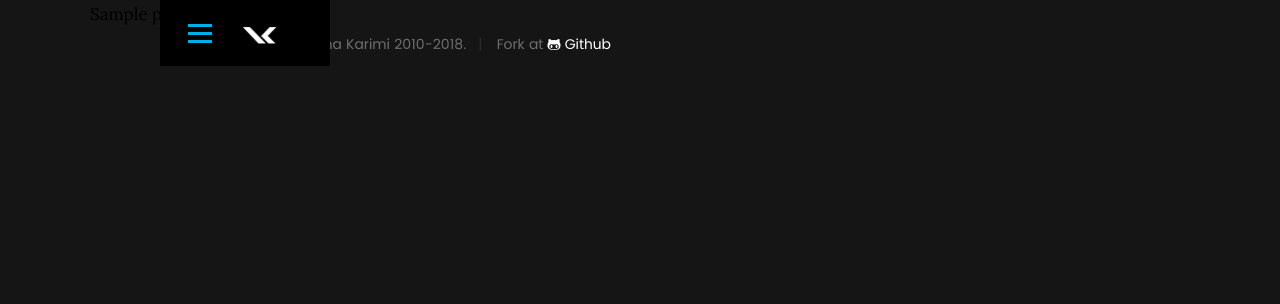
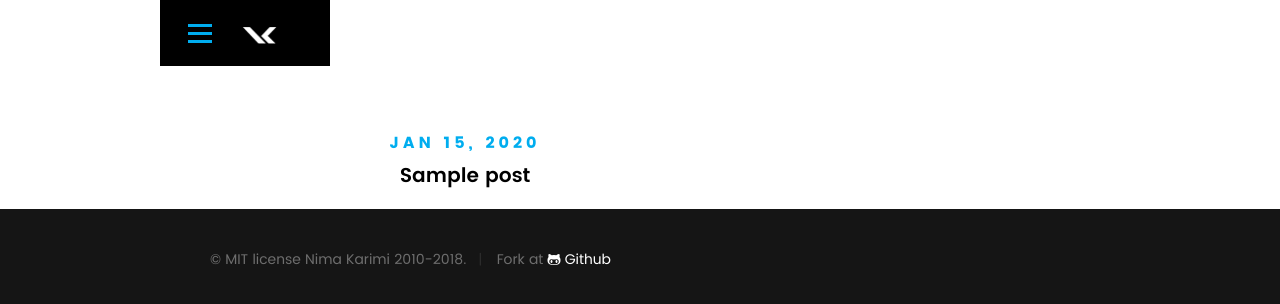
Before and after one commit to Nar7uto/nimak, a Django app: page /posts/ in a window 1280 px wide. Shown: the top 304 px of the page. Run offline with Django 3.2, Linux system fonts and the light colour scheme; tables that the repository leaves empty hold one stand-in row (values such as "Sample post").

```diff
--- a/app/static/app/css/main.css
+++ b/app/static/app/css/main.css
@@ -1489,7 +1489,7 @@ header .logo a {
  *
  * -------------------------------------------------------------------
  */
-#about {
+#about  {
 	background: #FFFFFF;
 	padding-top: 12rem;
 	padding-bottom: 15rem;
--- a/app/static/app/css/style.css
+++ b/app/static/app/css/style.css
@@ -30,3 +30,8 @@
 #stats{
   background: #00adef;
 }
+
+#posts {
+  background-color: white;
+  padding-top: 10% !important;
+}
--- a/app/templates/app/post_list.html
+++ b/app/templates/app/post_list.html
@@ -1,12 +1,16 @@
 {% extends 'base.html' %}
+{% load static %}
 {% block content %}
-<div class="row">
-    {% for p in post_list %}
-    <div class="col-six">
-        <a href="{{ p.slug }}"><span class="title">{{ p.title }}</span></a>
-    </div>
-    {% endfor %}
+<section id="posts">
+    <div class="row section-intro ">
+        {% for p in post_list %}
+   		<div class="col-six">
 
-</div>
+   			<h5>{{ p.pub|date:"M d, Y" }}</h5>
+   			<h3><a href="{{ p.slug }}"> {{ p.title }}</a></h3>
 
+   		</div>
+        {% endfor %}
+   	</div> <!-- /section-intro -->
+</section>
 {% endblock %}
--- a/templates/resume.html
+++ b/templates/resume.html
@@ -10,7 +10,7 @@
    		<div class="col-twelve">
 
    			<h5>Resume</h5>
-   			<h1>More of my credentials.</h1>
+   			<h1>More of my credentials.</h1>m
 
    		</div>
    	</div> <!-- /section-intro-->
```
Also changed, not shown: app/templates/app/post_detail.html (+12 -1 lines).
